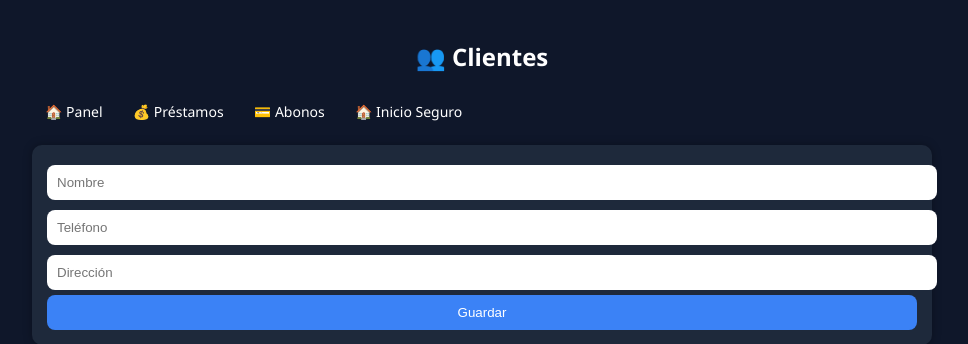
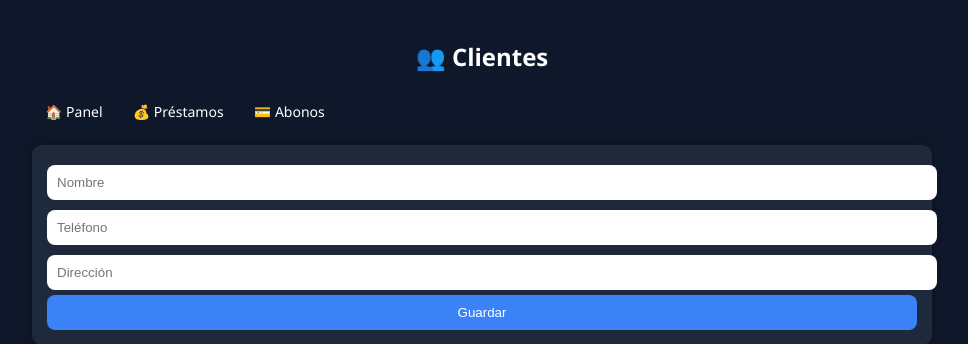
Before and after one commit to pelufo123/sistema-prestamos, a Flask app: page /clientes in a window 1280 px wide. Shown: the top 344 px of the page, without its empty margins (158-1126 px from the left). Run offline with Flask 3, Linux system fonts and the light colour scheme; data that the repository does not hold is empty; some libraries are stand-ins or nearby versions.

Commit message:
mejora diseño UI

```diff
--- a/templates/clientes.html
+++ b/templates/clientes.html
@@ -10,14 +10,11 @@
 
     <h2>👥 Clientes</h2>
 
-    <!-- 🔥 BOTONES DE NAVEGACIÓN -->
+    <!-- 🔥 NAVEGACIÓN -->
     <div style="margin-bottom:15px;">
-        <a href="/" class="btn">🏠 Panel</a>
-        <a href="/prestamos" class="btn">💰 Préstamos</a>
-        <a href="/abonos" class="btn">💳 Abonos</a>
-
-        <!-- 🔥 BOTÓN SEGURO -->
-        <a href="{{ url_for('panel') }}" class="btn">🏠 Inicio Seguro</a>
+        <a href="{{ url_for('panel') }}" class="btn">🏠 Panel</a>
+        <a href="{{ url_for('prestamos') }}" class="btn">💰 Préstamos</a>
+        <a href="{{ url_for('abonos') }}" class="btn">💳 Abonos</a>
     </div>
 
     <!-- FORMULARIO -->
@@ -49,7 +46,14 @@
                 <td>{{ formato(resumen[loop.index0]) }}</td>
                 <td>
                     <a href="/editar_cliente/{{c[0]}}" class="btn btn-edit">✏️</a>
-                    <a href="/eliminar_cliente/{{c[0]}}" class="btn btn-del">🗑️</a>
+
+                    <!-- 🔥 CONFIRMACIÓN ANTES DE ELIMINAR -->
+                    <a href="/eliminar_cliente/{{c[0]}}"
+                       class="btn btn-del"
+                       onclick="return confirm('⚠️ ¿Seguro que deseas eliminar este cliente? Se borrarán también sus préstamos y abonos.')">
+                       🗑️
+                    </a>
+
                     <a href="/historial/{{c[0]}}" class="btn btn-his">📄</a>
                 </td>
             </tr>
@@ -57,7 +61,8 @@
         </table>
     </div>
 
-<a class="btn" href="/">⬅ Volver</a>
+    <a class="btn" href="{{ url_for('panel') }}">⬅ Volver</a>
+
 </div>
 
 </body>
```
